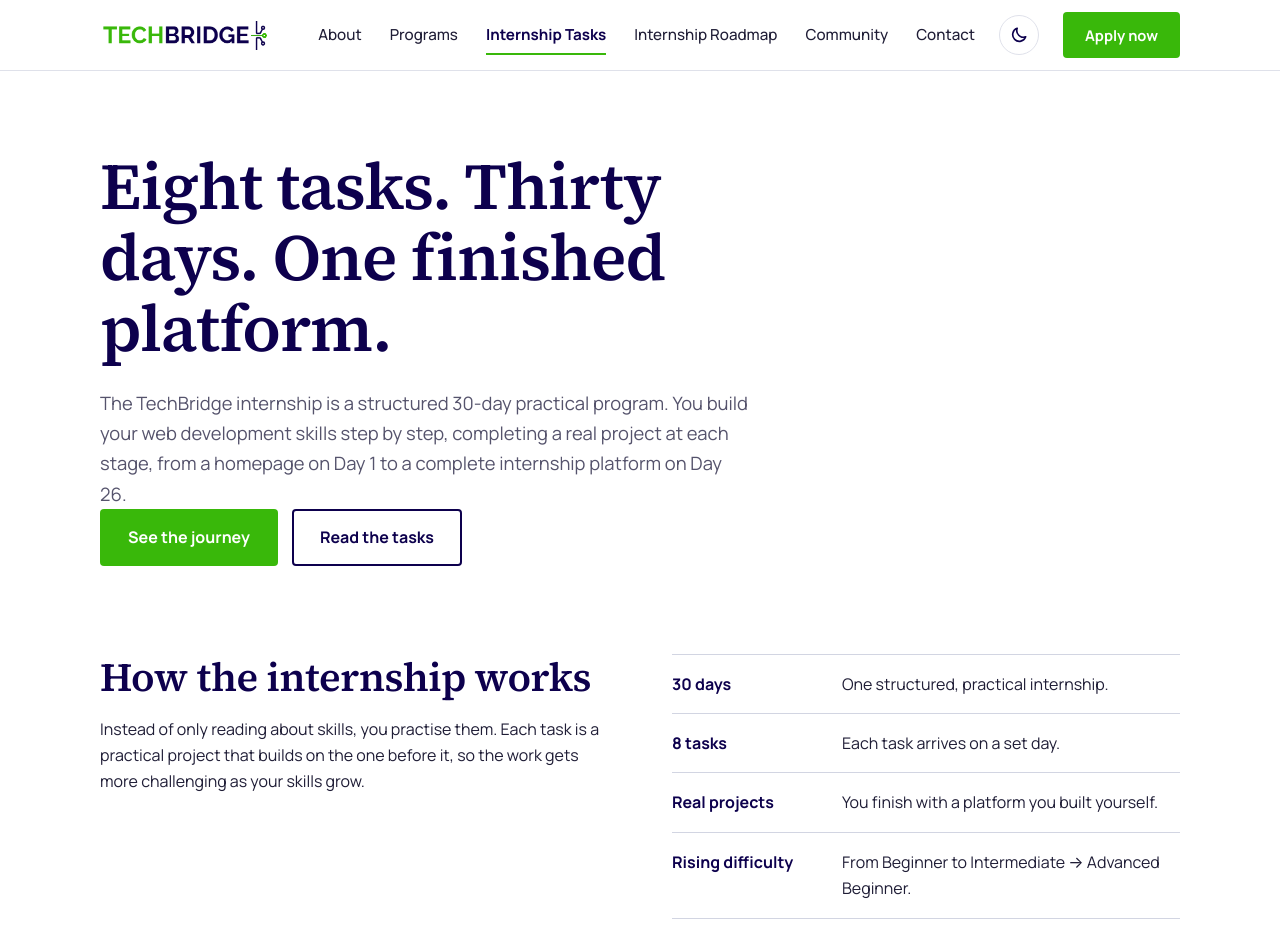
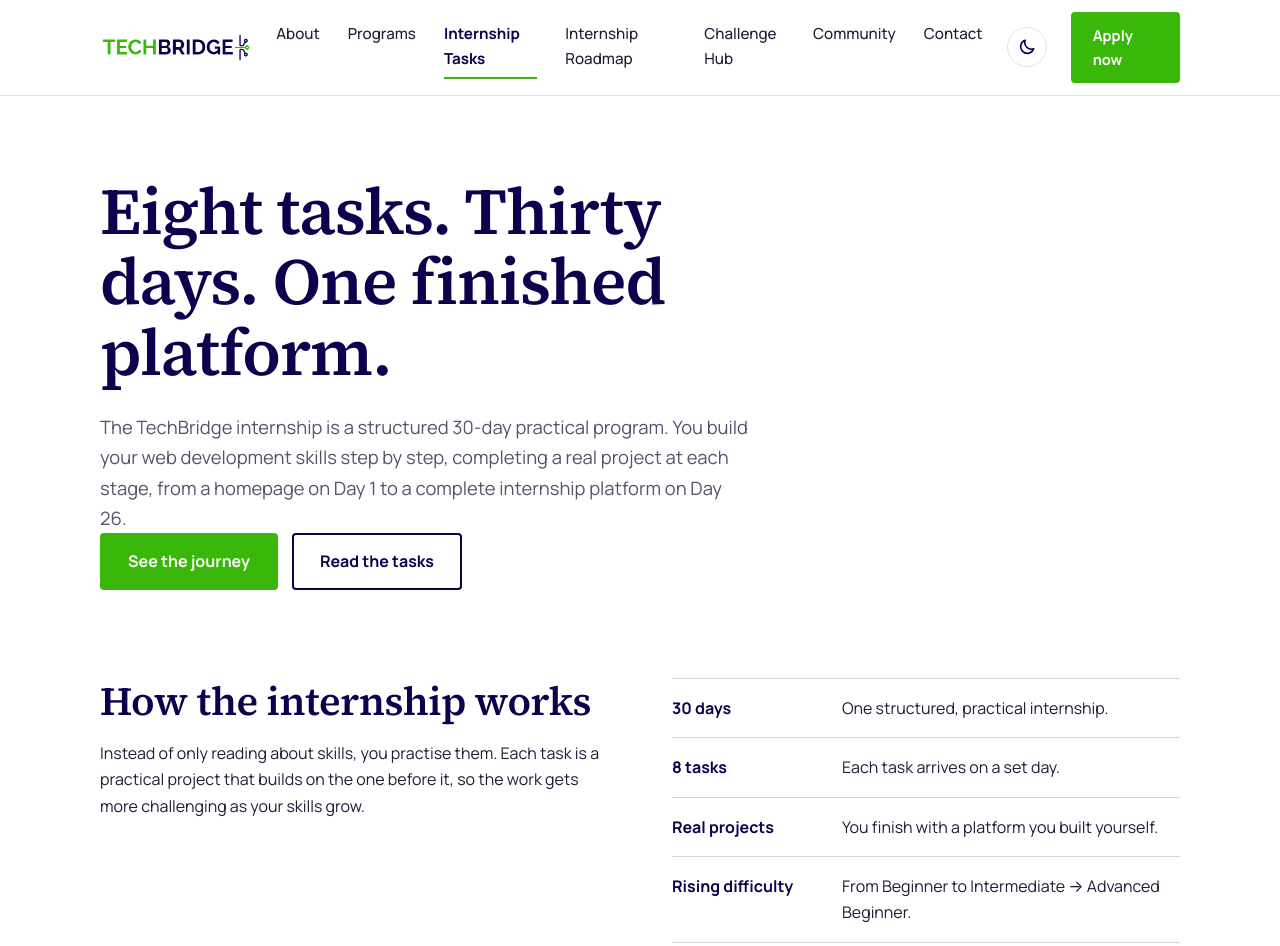
Before and after one commit to zyire1234/techbrige-2, a plain HTML site: page internship-tasks.html in a window 1280 px wide. Shown: the top 946 px of the page. Drawn offline with Linux system fonts and the light colour scheme.

Commit message:
Add Challenge Hub link to navigation
Added a link to the Challenge Hub in the navigation.

```diff
--- a/internship-tasks.html
+++ b/internship-tasks.html
@@ -26,6 +26,7 @@
         <a href="programs.html">Programs</a>
         <a href="internship-tasks.html" aria-current="page">Internship Tasks</a>
         <a href="roadmap.html">Internship Roadmap</a>
+        <a href="challenges.html">Challenge Hub</a>
         <a href="index.html#community">Community</a>
         <a href="#contact">Contact</a>
       </nav>
```
